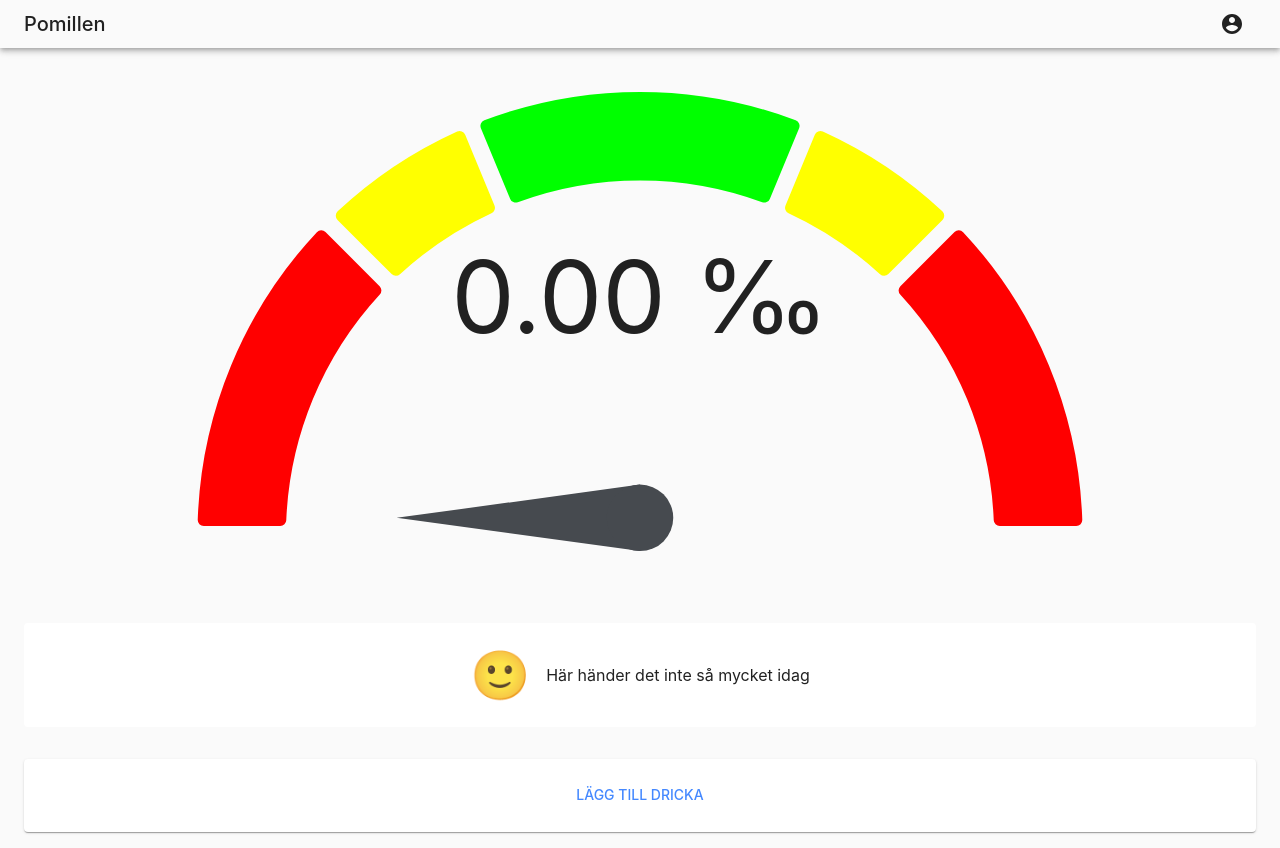
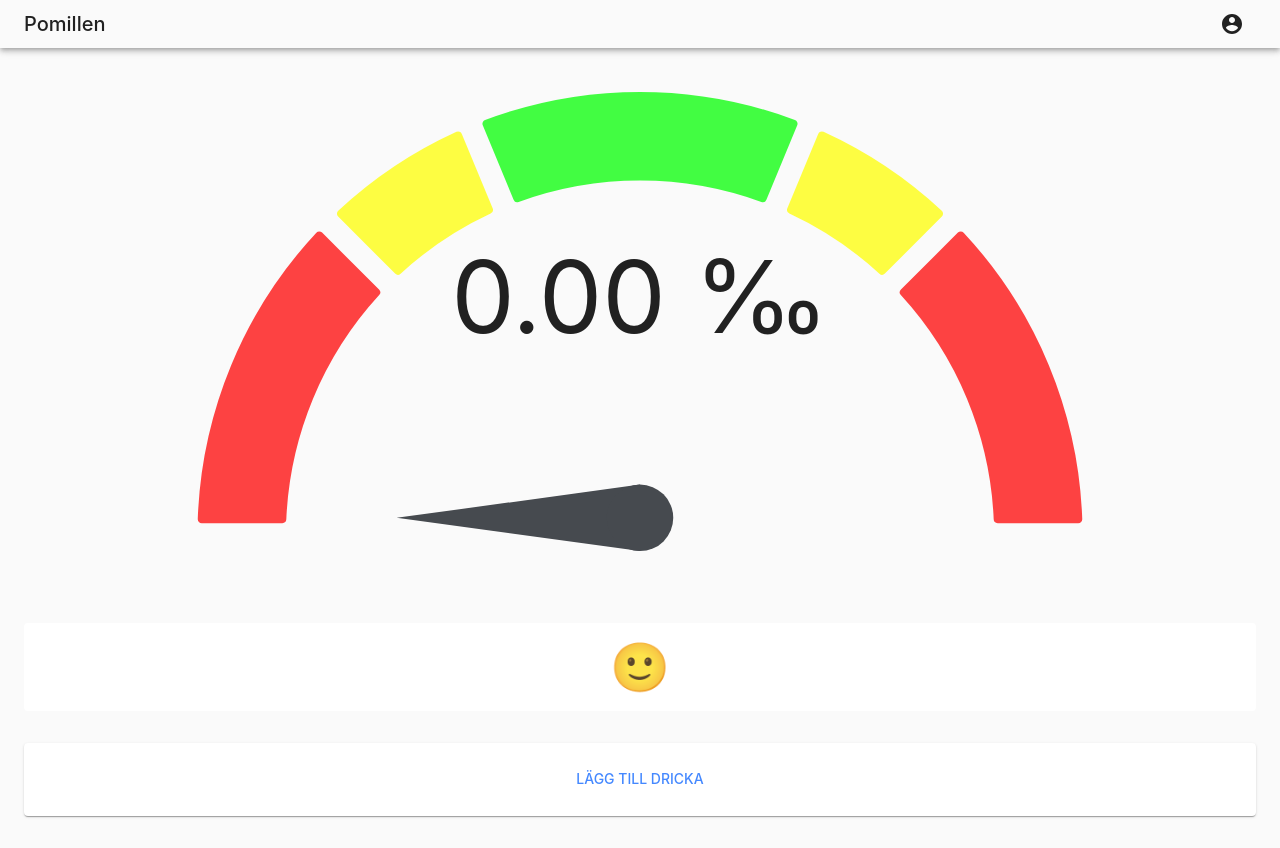
Before and after one commit to ritzau/pomillen, a React (Create React App) app: page /#/home in a window 1280 px wide. Built offline with nearby package versions, Linux system fonts and the light colour scheme.

Commit message:
Add peak needle and adjust messages and colors

```diff
--- a/src/components/EbacInfo.tsx
+++ b/src/components/EbacInfo.tsx
@@ -7,11 +7,14 @@ import {
     Grid,
 } from '@material-ui/core'
 
+import clsx from 'clsx'
+
 import useStyles from "../theme/styles";
 
 // @ts-ignore
 import GaugeChart from 'react-gauge-chart'
 import { clamp } from "../utils";
+import classes from "*.module.css";
 
 interface EbacInfoProps {
     ebac: number
@@ -20,25 +23,43 @@ interface EbacInfoProps {
 }
 
 const EbacInfo: React.FC<EbacInfoProps> = (props) => {
+    const classes = useStyles()
     const theme = useTheme()
 
-    const value = Math.min(1.6, props.rampedEbac)
+    const value = Math.min(1.666, props.rampedEbac)
+    const peak = Math.min(1.666, props.ebac)
     const message = props.rampedEbac > 1.6 ? '¯\_(ツ)_/¯' : `${value.toFixed(2)} ‰`
 
     return (
         <div>
+            <div style={{position: 'relative'}}>
+                <div style={{position: 'relative', zIndex: 10}}>
                     <GaugeChart
                         id={'ebacGauge'}
                         percent={value / 1.6}
                         formatTextValue={() => message}
                         textColor={theme.palette.text.primary}
                         arcsLength={[0.4, 0.2, 0.4, 0.2, 0.4]}
-                colors={["#FF0000", "#FFFF00", "#00FF00", "#FFFF00", "#FF0000"]}
-                arcPadding={0.03}
+                        colors={["#f00b", "#ff0b", "#0f0b", "#ff0b", "#f00b"]}
+                        arcPadding={0.04}
+                        cornerRadius={4}
 
                         animDelay={0}
                         animate={true}
                         />
+                </div>
+                <div style={{position: 'absolute', left: 0, top: 0, right: 0, bottom: 0, zIndex: 5}} className={clsx(Math.abs(peak - value) < 0.005 && classes.hidden)}>
+                    <GaugeChart
+                        id={'ebacGauge-peak'}
+                        percent={peak / 1.6}
+                        colors={["#0000"]}
+                        hideText={true}
+                        needleColor={'#f808'}
+                        animDelay={0}
+                        animate={true}
+                        />
+                </div>
+            </div>
 
             {AlertMessage(props.rampedEbac, props.ebac)}
         </div>
@@ -46,49 +67,26 @@ const EbacInfo: React.FC<EbacInfoProps> = (props) => {
 
     function AlertMessage(rampingEbac: number, peakEbac: number): ReactNode {
         const ramping = rampingEbac + 0.005 < peakEbac
-        const formattedEbac = peakEbac.toFixed(2)
 
         let variant: 'info' | 'success' | 'warning' | 'danger'
         let message: ReactNode
 
         if (peakEbac < 0.6) {
-            if (ramping) {
             variant = 'info'
-                message = <span>Kämpa på! Du är på väg emot {formattedEbac}&nbsp;&permil;.</span>
-            }
-            else {
-                variant = 'info'
-                message = <span>Här händer det inte så mycket idag</span>
-            }
+            message = null
         }
         else if (peakEbac < 1.0) {
             variant = 'success'
-            if (ramping) {
-                message = <span>Du är på väg emot {formattedEbac}&nbsp;&permil;.</span>
-            }
-            else {
-                message = <span>Allt är precis som det ska va.</span>
-            }
+            message = null
         }
         else if (peakEbac < 1.2) {
             variant = 'warning'
-            if (ramping) {
-                message = <span>Du är på väg emot {formattedEbac}&nbsp;&permil;!</span>
-            }
-            else {
-                // FIXME: Lägg till tid till vad?
-                message = <span>Läge att ta det lugnt ett tag!</span>
-            }
+            message = <span>Det räcker nu</span>
         }
         else {
             variant = 'danger'
-            if (ramping) {
-                message = <span>Du är på väg emot {formattedEbac}&nbsp;&permil;!!!</span>
-            }
-            else {
             // FIXME: Lägg till tid till vad?
-                message = <span>Läge att ta det lugnt ett tag!!!</span>
-            }
+            message = <span>Lägg ner&hellip;</span>
         }
 
         return (
@@ -98,11 +96,20 @@ const EbacInfo: React.FC<EbacInfoProps> = (props) => {
                         {emojiFromLevel(rampingEbac)}
                     </Typography>
                 </Grid>
+                {message !== null &&
+                    <>
                         <Grid item>
                             <Typography variant='body1' display='inline'>
                                 {message}
                             </Typography>
                         </Grid>
+                        <Grid item>
+                            <Typography variant='h3' display='inline'>
+                                {emojiFromLevel(peakEbac)}
+                            </Typography>
+                        </Grid>
+                    </>
+                }
             </Message>
         )
     }
--- a/src/theme/styles.ts
+++ b/src/theme/styles.ts
@@ -13,7 +13,7 @@ const useStyles = makeStyles((theme) => ({
     },
     dangerMessage: {
         color: theme.palette.error.main,
-        padding: theme.spacing(3)
+        padding: theme.spacing(2)
     },
     deleteButton: {
         color: theme.palette.error.contrastText,
@@ -31,7 +31,7 @@ const useStyles = makeStyles((theme) => ({
     },
     infoMessage: {
         color: theme.palette.text.primary,
-        padding: theme.spacing(3)
+        padding: theme.spacing(2)
     },
     listIconButton: {
         padding: 0,
@@ -51,14 +51,14 @@ const useStyles = makeStyles((theme) => ({
     },
     successMessage: {
         color: theme.palette.success.main,
-        padding: theme.spacing(3)
+        padding: theme.spacing(2)
     },
     title: {
         flexGrow: 1,
     },
     warningMessage: {
         color: theme.palette.warning.main,
-        padding: theme.spacing(3)
+        padding: theme.spacing(2)
     },
 }));
 
```
Lines whose indentation alone changed are shown as unchanged.
